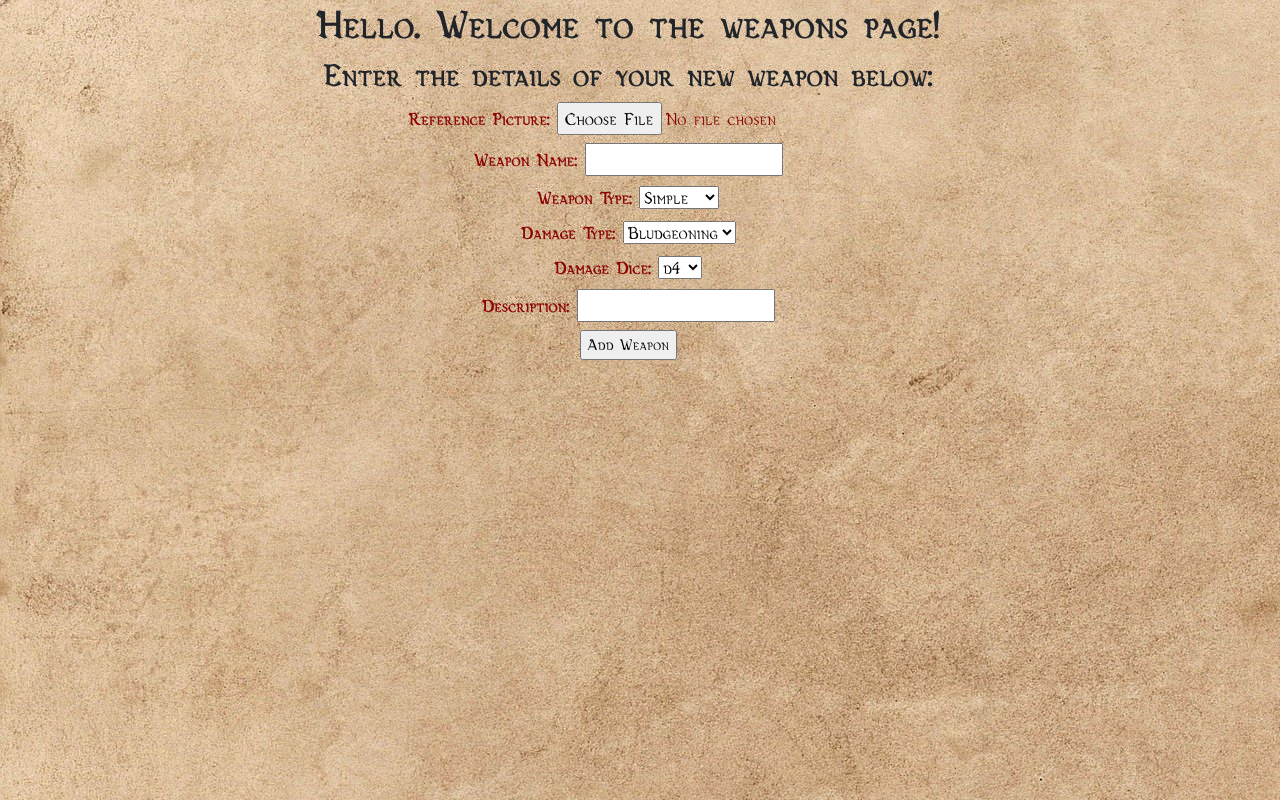
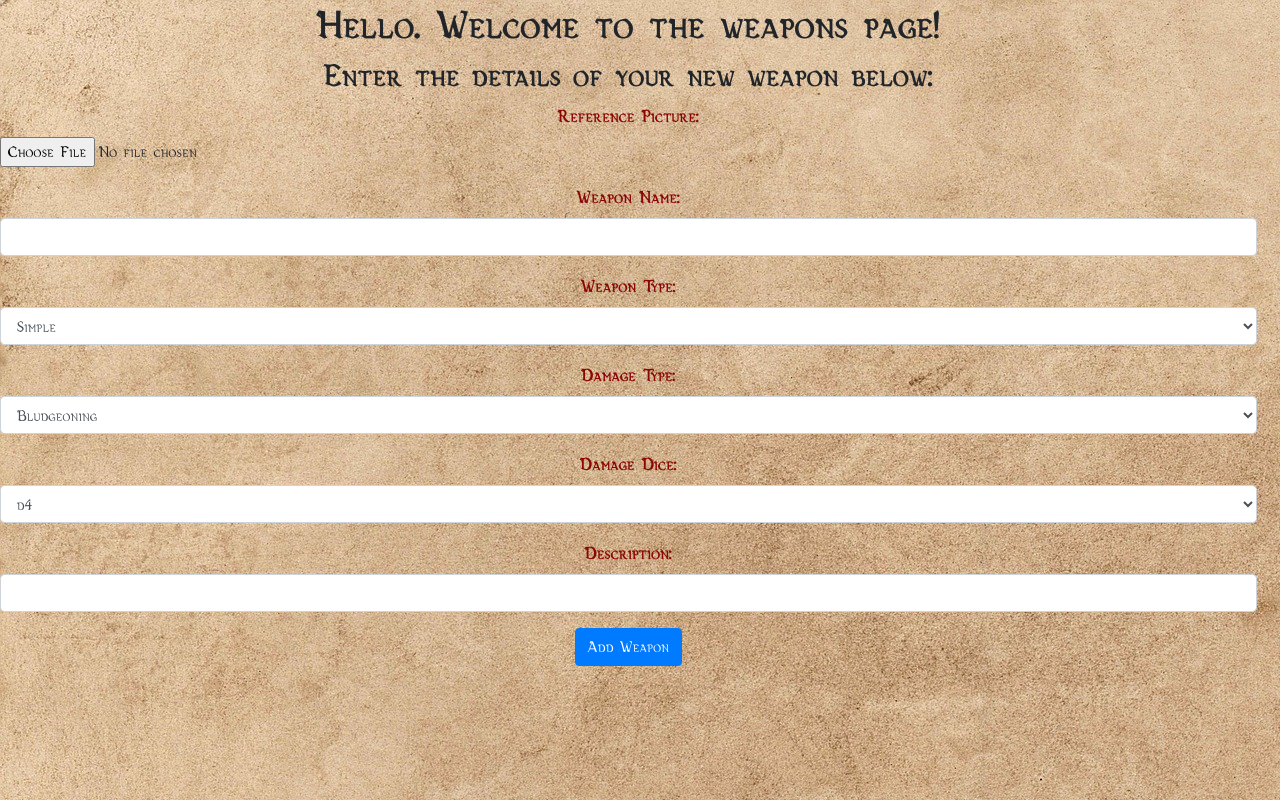
Before and after one commit to Pikmaniac369/C16302271-Final_Year_Project, a Flask app: page /weapons.html in a window 1280 px wide. Run offline with Flask 2, Linux system fonts and the light colour scheme; data that the repository does not hold is empty; some libraries are stand-ins or nearby versions.

Commit message:
Began styling the Weapons page.

```diff
--- a/templates/weapons.html
+++ b/templates/weapons.html
@@ -6,37 +6,56 @@
 
 {% block content %}
 <div class="content">
-    <h1 style="text-align: center;">Hello. Welcome to the weapons page!</h1>
-    <h2 style="text-align: center;">Enter the details of your new weapon below:</h2>
+    <h1>Hello. Welcome to the weapons page!</h1>
+    <h2>Enter the details of your new weapon below:</h2>
     <div class="form">
         <form action="weapons.html" method="POST" enctype="multipart/form-data">
-            <label>Reference Picture: <input type="file" name="wPic" id="wPic"></label>
-            <br>
-            <label>Weapon Name: <input type="text" name="wName" id="wName" required></label>
-            <br>
-            <label>Weapon Type: <select name="wType" id="wType">
+
+            <div class="form-group">
+                <label for="wPic">Reference Picture: </label>
+                <input type="file" name="wPic" class="form-control-file" id="wPic">
+            </div>
+
+            <div class="form-group">
+                <label for="wName">Weapon Name: </label>
+                <input type="text" name="wName" class="form-control" id="wName" required>
+            </div>
+
+            <div class="form-group">
+                <label for="wType">Weapon Type: </label>
+                <select name="wType" class="form-control" id="wType">
                     <option value="Simple">Simple</option>
                     <option value="Martial">Martial</option>
-            </select></label>
-            <br>
-            <label>Damage Type: <select name="wDamage" id="wDamage">
+                </select>
+            </div>
+
+            <div class="form-group">
+                <label for="wDamage">Damage Type: </label>
+                <select name="wDamage" class="form-control" id="wDamage">
                     <option value="Bludgeoning">Bludgeoning</option>
                     <option value="Piercing">Piercing</option>
                     <option value="Slashing">Slashing</option>
-            </select></label>
-            <br>
-            <label>Damage Dice: <select name="wDice" id="wDice">
+                </select>
+            </div>
+
+            <div class="form-group">
+                <label for="wDice">Damage Dice: </label>
+                <select name="wDice" class="form-control" id="wDice">
                     <option value="d4">d4</option>
                     <option value="d6">d6</option>
                     <option value="d8">d8</option>
                     <option value="d10">d10</option>
                     <option value="d12">d12</option>
-            </select></label>
-            <br>
-            <label>Description: <input type="text" name="wDesc" id="wDesc"></label>
-            <br>
-            <input type="submit" value="Add Weapon">
-            <br>
+                </select>
+            </div>
+
+            <div class="form-group">
+                <label for="wDesc">Description: </label>
+                <input type="text" name="wDesc" class="form-control" id="wDesc">
+            </div>
+
+            <button type="submit" class="btn btn-primary">Add Weapon</button>
+
         </form>
     </div>
     {% if weapons|length >= 1 %}
```
Lines whose indentation alone changed are shown as unchanged.
